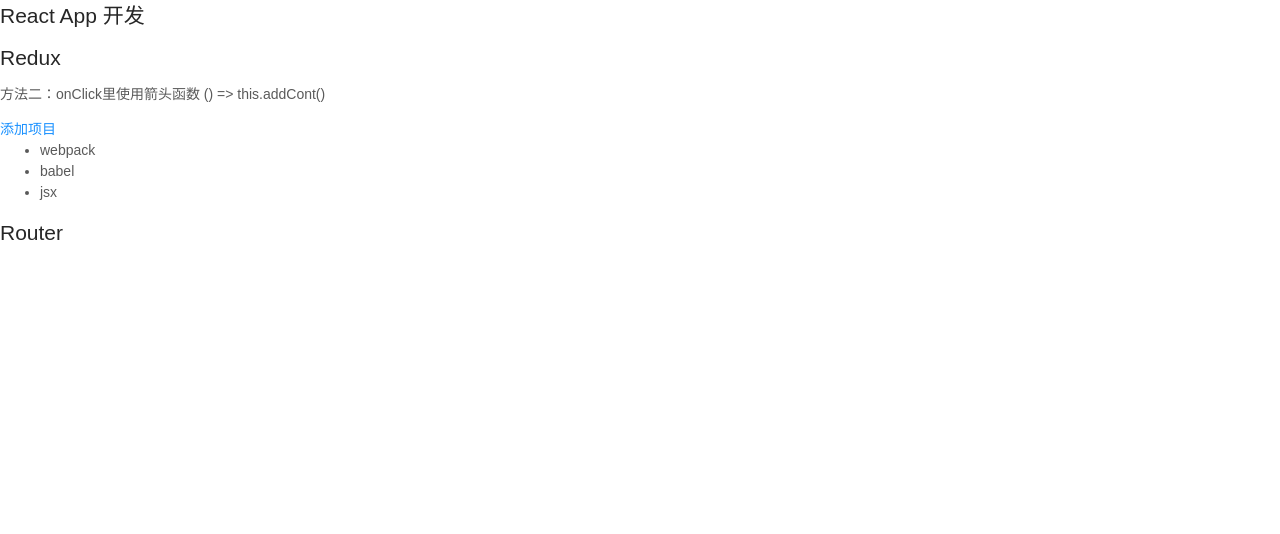
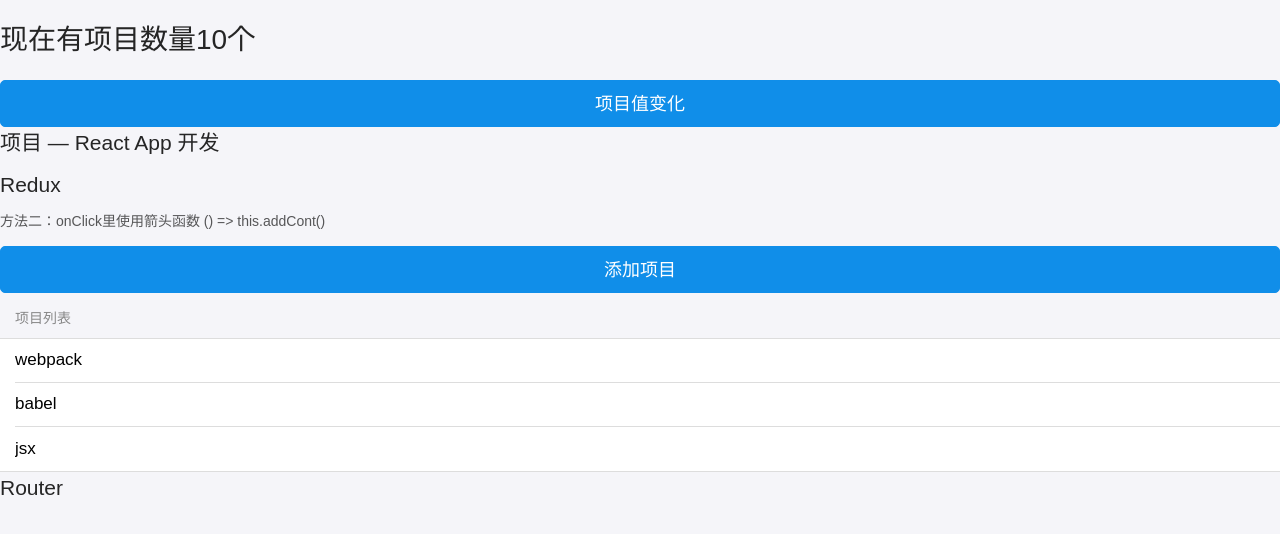
Before and after one commit to wp360/Redux-App, a React (Create React App) app: page / in a window 1280 px wide. Shown: the top 534 px of the page. Built offline with nearby package versions, Linux system fonts and the light colour scheme.

Commit message:
add file

```diff
--- a/src/App.js
+++ b/src/App.js
@@ -1,13 +1,20 @@
 import React from 'react';
-import { Button } from 'antd-mobile';
-//import 'antd-mobile/dist/antd-mobile.css';
+import {add} from './redux/index';
+import { Button,List } from 'antd-mobile';
+import 'antd-mobile/dist/antd-mobile.css';
 
 class App extends React.Component {
   render() {
-    let txt = 'React App 开发';
+    const txt = 'React App 开发';
+    //Redux store来存放应用的状态
+    const store = this.props.store;
+    //初始状态
+    const num = store.getState();
     return (
       <div>
-        <h2>{txt}</h2>
+        <h1>现在有项目数量{num}个</h1>
+        <Button type='primary' onClick={() => store.dispatch(add())}>项目值变化</Button>
+        <h2>项目 — {txt} </h2>
         <TxtCont cont='Redux'></TxtCont>
         <Txts cont='Router'></Txts>
       </div>
@@ -45,9 +52,11 @@
         <h2>{this.props.cont}</h2>
         <p>方法二：onClick里使用箭头函数 () => this.addCont()</p>
         <Button type='primary' onClick={()=>this.addCont()}>添加项目</Button>
-        <ul>
-          {this.state.conts.map(v=><li key={v}>{v}</li>)}
-        </ul>
+        <List renderHeader={() => '项目列表'} className="my-list">
+          {this.state.conts.map(v =>{
+            return (<List.Item key={v}>{v}</List.Item>)
+          })}
+        </List>
       </div>
     )
   }
--- a/src/index.js
+++ b/src/index.js
@@ -1,8 +1,20 @@
 import React from 'react';
 import ReactDOM from 'react-dom';
 import './index.css';
+import { createStore } from 'redux';
 import App from './App';
+import { counter } from './redux/index';
+
 import registerServiceWorker from './registerServiceWorker';
 
-ReactDOM.render(<App />, document.getElementById('root'));
+const store = createStore(counter);
+
+function render(){
+    ReactDOM.render(<App store={store} />, document.getElementById('root'));
+}
+
+render();
+//订阅
+store.subscribe(render);
+
 registerServiceWorker();
--- /dev/null
+++ b/src/redux/index.js
@@ -0,0 +1,21 @@
+const ADD_Num = '增加数量';
+const REDUCE_Num = '减少数量';
+//通过reducer建立
+export function counter(state = 0, action) {
+    switch (action.type) {
+        case ADD_Num:
+            return state + 1
+        case REDUCE_Num:
+            return state - 1
+        default:
+            return 10
+    }
+}
+
+//action creator
+export function add(){
+    return { type: ADD_Num };
+}
+export function reduce() {
+    return { type: REDUCE_Num };
+}
```
Also changed, not shown: package.json (+0 -14 lines), 2 other files (tests, documents, lock files or other folders).
